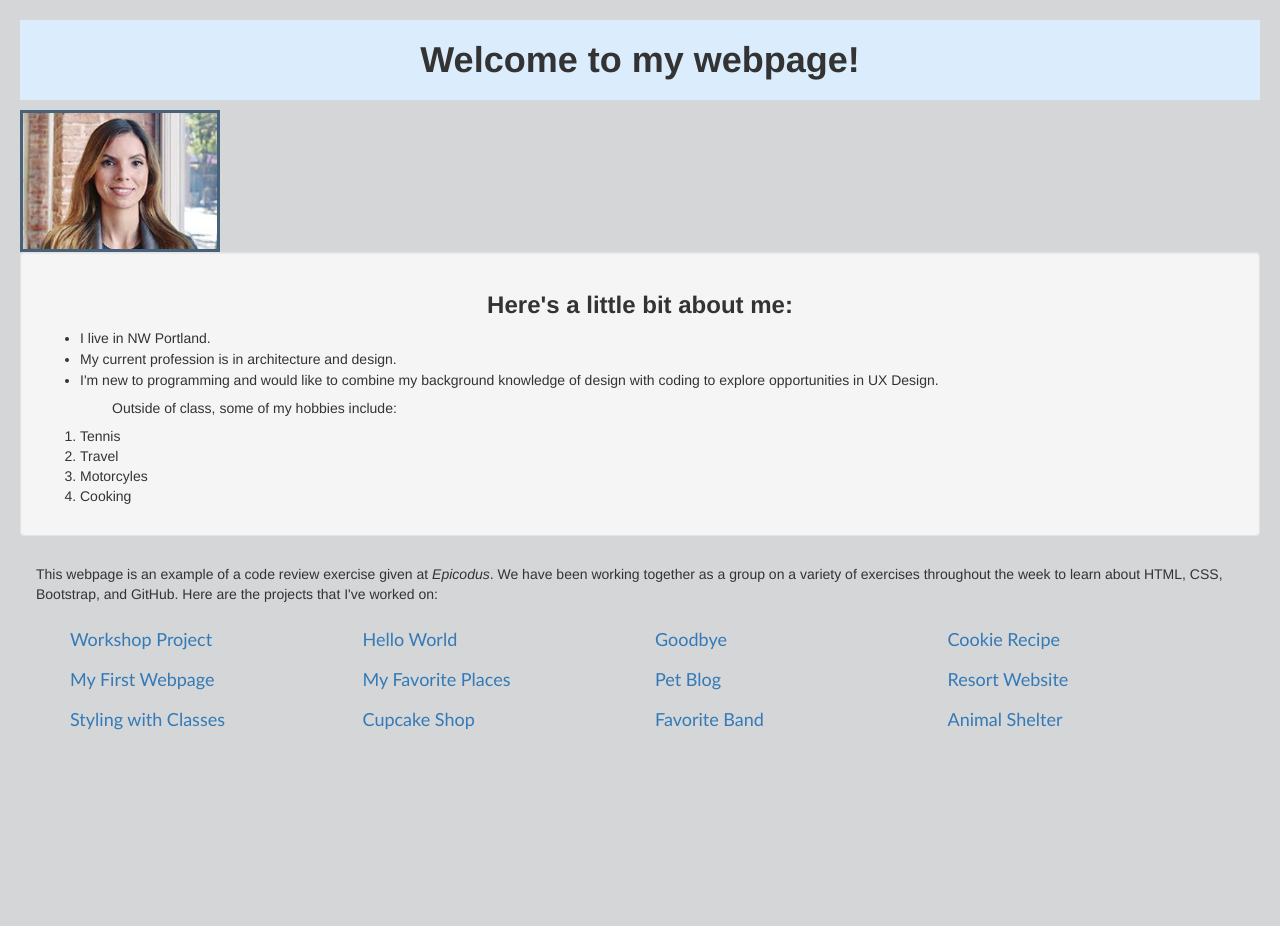
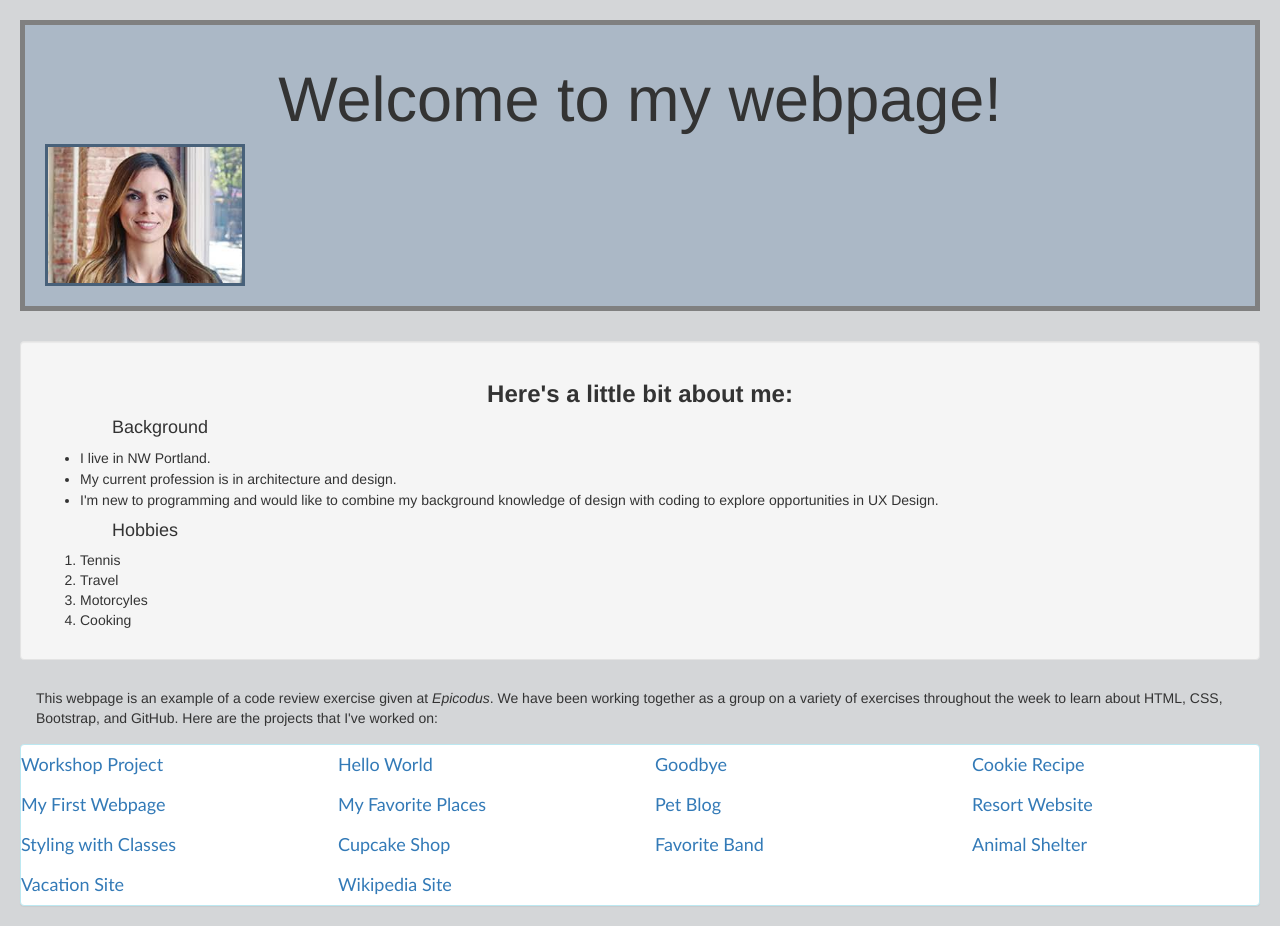
Before and after one commit to kategoss/about-me, a plain HTML site: page index.html in a window 1280 px wide. Before the commit the page ends 800 px from the top, so only its background shows below. Drawn offline with Linux system fonts and the light colour scheme.

Commit message:
add jumbotron class with modified background color and border to welcome text

```diff
--- a/css/styles.css
+++ b/css/styles.css
@@ -4,11 +4,12 @@ body {
   margin: 20px;
 }
 
-h1 {
+.jumbotron {
   text-align: center;
-  background-color: #dbecfc;
+  background-color: #abb8c6;
   padding: 20px;
   font-weight: 800;
+  border: solid grey 5px;
 }
 
 h3 {
--- a/index.html
+++ b/index.html
@@ -7,16 +7,22 @@
   </head>
 
   <body>
+    <div class="jumbotron">
       <h1>Welcome to my webpage!</h1>
       <img id="intro-photo" src="img/photo.jpeg" alt="photo of Kate Goss" class="img-responsive">
-    <div class="well"><h3><strong>Here's a little bit about me:</strong></h3>
+    </div>
+    <div class="well">
+      <h3><strong>Here's a little bit about me:</strong></h3>
+      <span class="indent">
+        <h4>Background</h4>
+      </span>
         <ul>
           <li>I live in NW Portland.</li>
           <li>My current profession is in architecture and design.</li>
           <li>I'm new to programming and would like to combine my background knowledge of design with coding to explore opportunities in UX Design.</li>
         </ul>
       <span class="indent">
-      <h5>Outside of class, some of my hobbies include:</h5>
+        <h4>Hobbies</h4>
       </span>
         <ol>
           <li>Tennis</li>
@@ -26,7 +32,7 @@
     </div>
     <p>This webpage is an example of a code review exercise given at <em>Epicodus</em>. We have been working together as a group on a variety of exercises throughout the week to learn about HTML, CSS, Bootstrap, and GitHub. Here are the projects that I've worked on:
     </p>
-    <div class="container">
+    <div class="panel panel-info">
       <div class="row">
         <div class="col-md-3">
           <h4><a href="https://github.com/kategoss/workshop_project">Workshop Project</h4>
@@ -68,5 +74,14 @@
       <div class="col-md-3">
         <h4><a href="https://github.com/kategoss/animal-shelter">Animal Shelter</h4>
       </div>
+    </div>
+    <div class="row">
+      <div class="col-md-3">
+        <h4><a href="https://github.com/kategoss/vacation-site">Vacation Site</h4>
+      </div>
+      <div class="col-md-3">
+        <h4><a href="https://github.com/kategoss/wikipedia-site">Wikipedia Site</h4>
+      </div>
+    </div>
   </body>
 </html>
```
Lines whose indentation alone changed are shown as unchanged.
